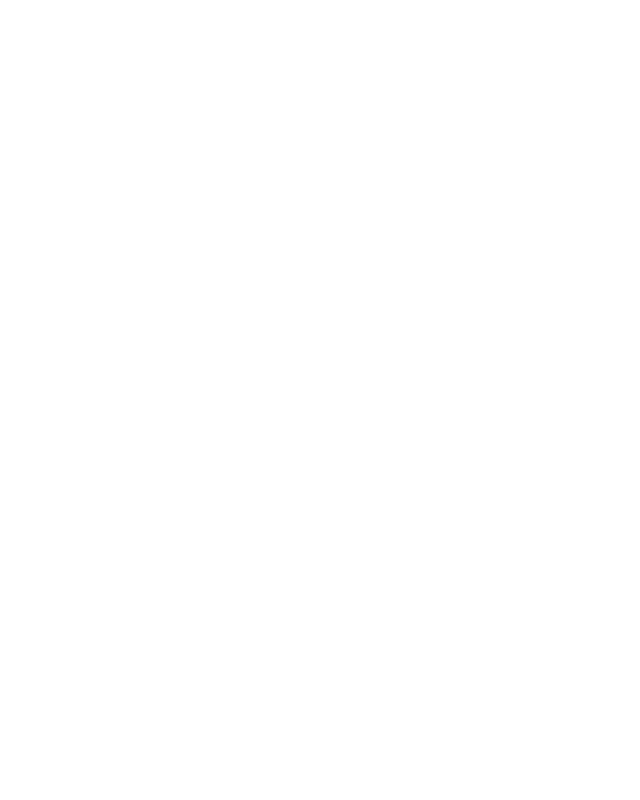
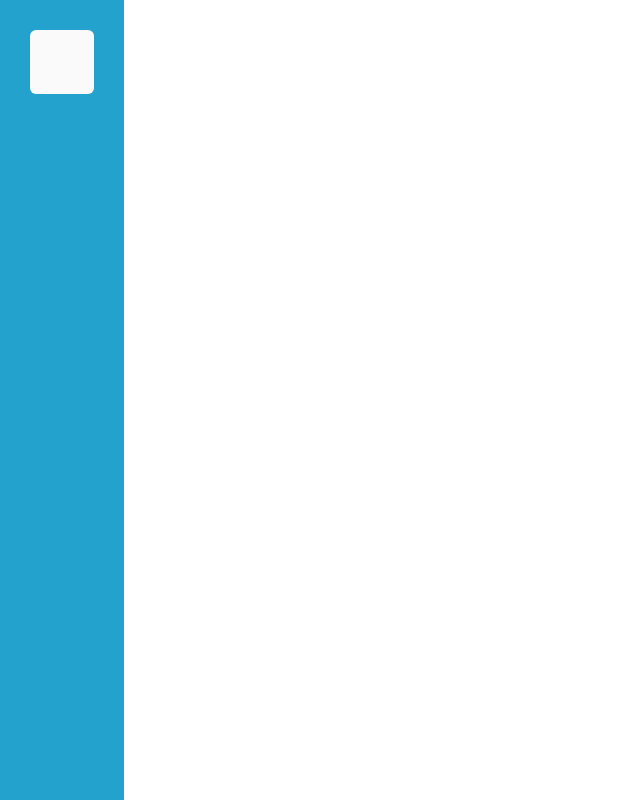
Before and after one commit to andreovski/market-system, a React (Create React App) app: page / in a window 1280 px wide. Shown: the top 800 px of the page, without its empty margins (0-640 px from the left). Built offline with nearby package versions, Linux system fonts and the light colour scheme.

Commit message:
Estilização SideBar

```diff
--- a/package.json
+++ b/package.json
@@ -3,6 +3,9 @@
   "version": "0.1.0",
   "private": true,
   "dependencies": {
+    "@styled-icons/ionicons-outline": "^10.24.0",
+    "@styled-icons/ionicons-sharp": "^10.24.0",
+    "@styled-icons/ionicons-solid": "^10.24.0",
     "@testing-library/jest-dom": "^5.11.4",
     "@testing-library/react": "^11.1.0",
     "@testing-library/user-event": "^12.1.10",
--- a/src/components/NavBar/index.tsx
+++ /dev/null
@@ -1,4 +0,0 @@
-import React from 'react';
-
-const NavBar: React.FC = () => <h1>Dev</h1>;
-export default NavBar;
--- a/src/components/NavBar/style.ts
+++ /dev/null
@@ -1,3 +0,0 @@
-import styled from 'styled-components';
-
-export const NavBar = styled.div``;
--- /dev/null
+++ b/src/components/SideBar/index.tsx
@@ -0,0 +1,29 @@
+import React from 'react';
+
+import {
+  Container,
+  UserProfile,
+  Menu,
+  Home,
+  Analitico,
+  Historico,
+  Configuracoes,
+  Logout,
+} from './style';
+
+const SideBar: React.FC = () => (
+  <Container>
+    <UserProfile />
+
+    <Menu>
+      <Home />
+      <Analitico />
+      <Historico />
+      <Configuracoes />
+
+      <Logout />
+    </Menu>
+  </Container>
+);
+
+export default SideBar;
--- /dev/null
+++ b/src/components/SideBar/style.ts
@@ -0,0 +1,29 @@
+import styled from 'styled-components';
+
+export const Container = styled.div`
+  grid-area: SIDEBAR;
+
+  background-color: var(--primary);
+
+  padding: 30px 30px;
+`;
+
+export const UserProfile = styled.div`
+  width: 64px;
+  height: 64px;
+
+  background-color: var(--elem_white);
+  border-radius: 6px;
+`;
+
+export const Menu = styled.div``;
+
+export const Home = styled.div``;
+
+export const Analitico = styled.div``;
+
+export const Historico = styled.div``;
+
+export const Configuracoes = styled.div``;
+
+export const Logout = styled.div``;
--- a/src/pages/Dashboard/index.tsx
+++ b/src/pages/Dashboard/index.tsx
@@ -1,10 +1,14 @@
 import React from 'react';
+
+import SideBar from '../../components/SideBar';
 
 import { Grid } from './style';
 
 const Dashboard: React.FC = () => (
   <>
-    <Grid />
+    <Grid>
+      <SideBar />
+    </Grid>
   </>
 );
 
--- a/src/pages/Dashboard/style.ts
+++ b/src/pages/Dashboard/style.ts
@@ -9,7 +9,7 @@
   display: grid;
 
   grid-template-columns: 124px auto;
-  grid-template-rows: 106px 649px 249px;
+  grid-template-rows: 70px 705px 249px;
 
   grid-template-areas:
     'SIDEBAR NAVBAR'
```
Also changed, not shown: 2 other files (tests, documents, lock files or other folders).
